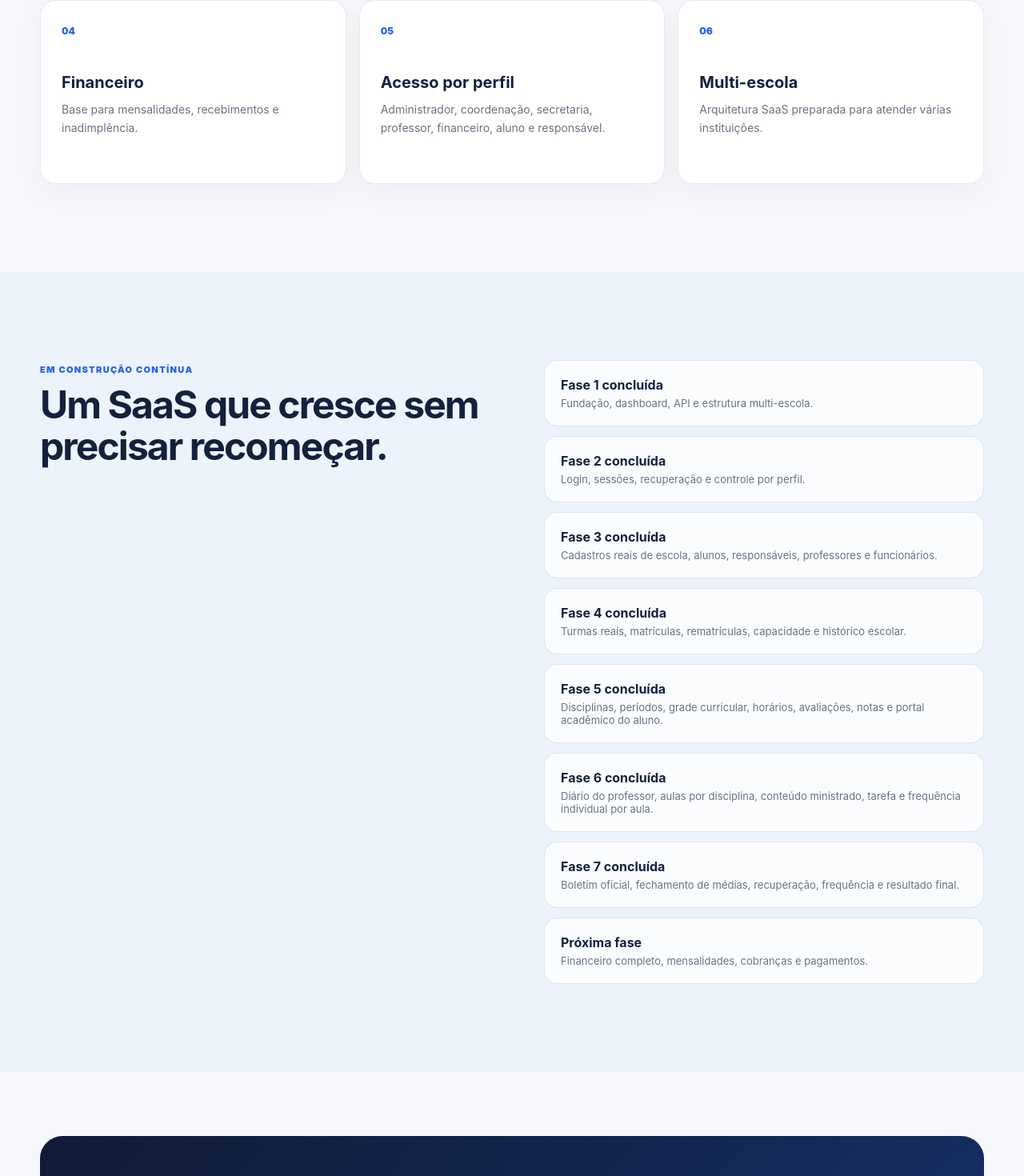
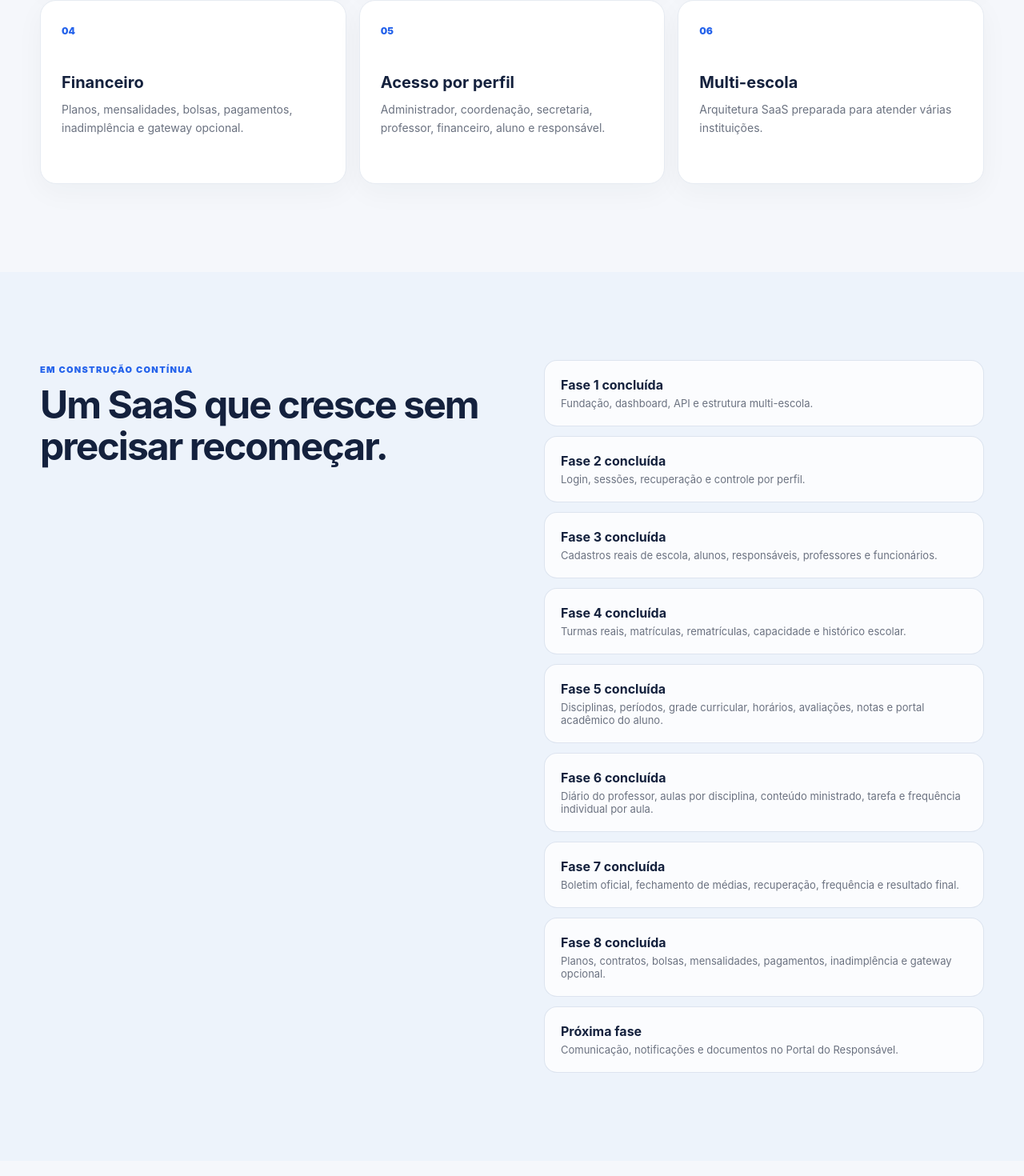
Before and after one commit to VictorFOliveira/Minha-escola, a Next.js app: page / in a window 1280 px wide. Shown: the part 1395-2865 px from the top of the page at 80% size. Built offline with nearby package versions, Linux system fonts and the light colour scheme.

Commit message:
docs(site): mark phase 8 complete

```diff
--- a/app/page.tsx
+++ b/app/page.tsx
@@ -76,7 +76,7 @@ export default function HomePage() {
             ["01", "Alunos e responsáveis", "Cadastros reais, contatos, documentos e vínculos familiares."],
             ["02", "Professores e equipe", "Gestão de docentes, funcionários, funções e situação cadastral."],
             ["03", "Turmas e matrículas", "Turmas reais, vagas, matrícula, rematrícula, diário e frequência por disciplina."],
-            ["04", "Financeiro", "Base para mensalidades, recebimentos e inadimplência."],
+            ["04", "Financeiro", "Planos, mensalidades, bolsas, pagamentos, inadimplência e gateway opcional."],
             ["05", "Acesso por perfil", "Administrador, coordenação, secretaria, professor, financeiro, aluno e responsável."],
             ["06", "Multi-escola", "Arquitetura SaaS preparada para atender várias instituições."],
           ].map(([number, title, description]) => (
@@ -103,7 +103,8 @@ export default function HomePage() {
             <p><strong>Fase 5 concluída</strong><span>Disciplinas, períodos, grade curricular, horários, avaliações, notas e portal acadêmico do aluno.</span></p>
             <p><strong>Fase 6 concluída</strong><span>Diário do professor, aulas por disciplina, conteúdo ministrado, tarefa e frequência individual por aula.</span></p>
             <p><strong>Fase 7 concluída</strong><span>Boletim oficial, fechamento de médias, recuperação, frequência e resultado final.</span></p>
-            <p><strong>Próxima fase</strong><span>Financeiro completo, mensalidades, cobranças e pagamentos.</span></p>
+            <p><strong>Fase 8 concluída</strong><span>Planos, contratos, bolsas, mensalidades, pagamentos, inadimplência e gateway opcional.</span></p>
+            <p><strong>Próxima fase</strong><span>Comunicação, notificações e documentos no Portal do Responsável.</span></p>
           </div>
         </div>
       </section>
```
